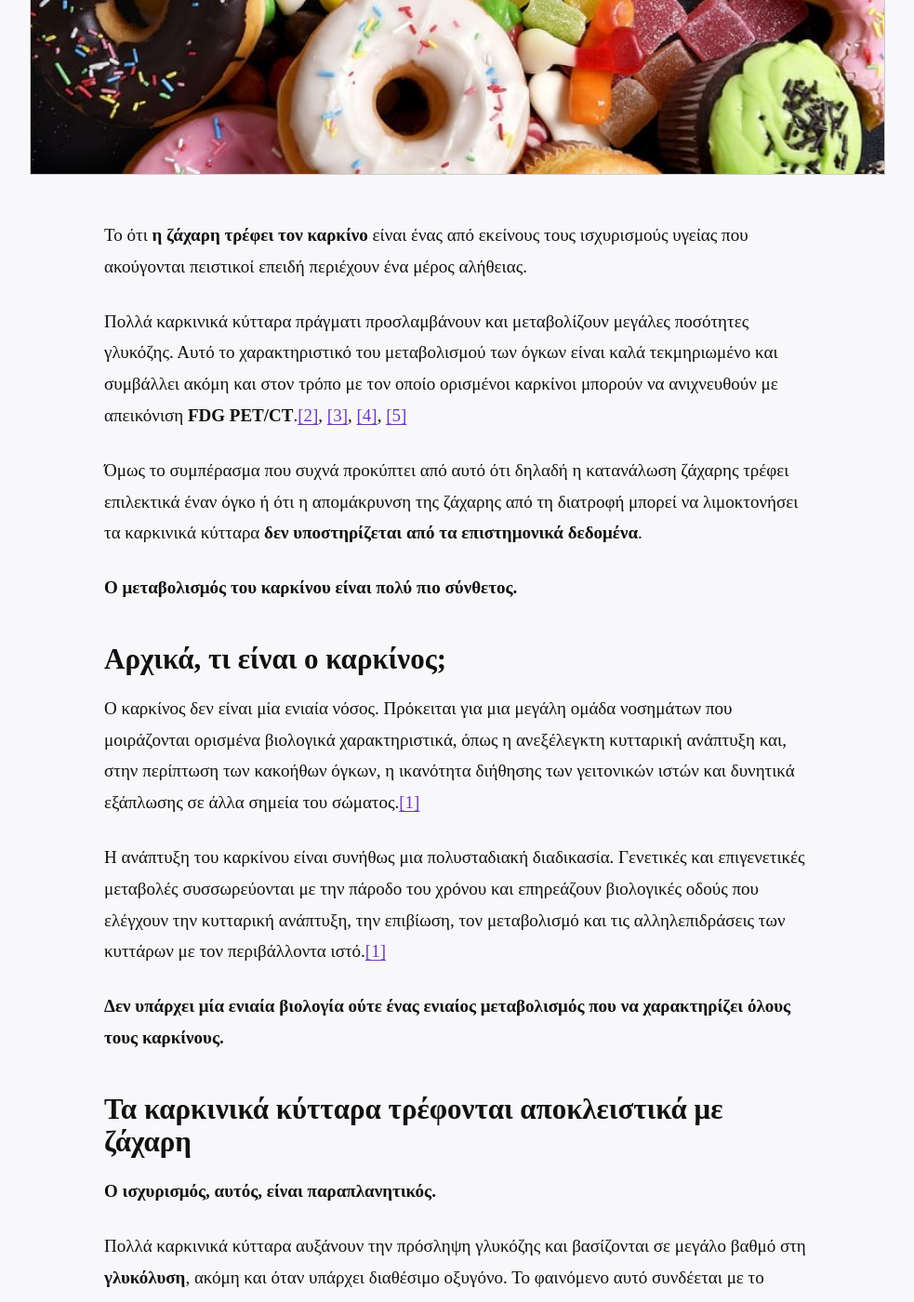
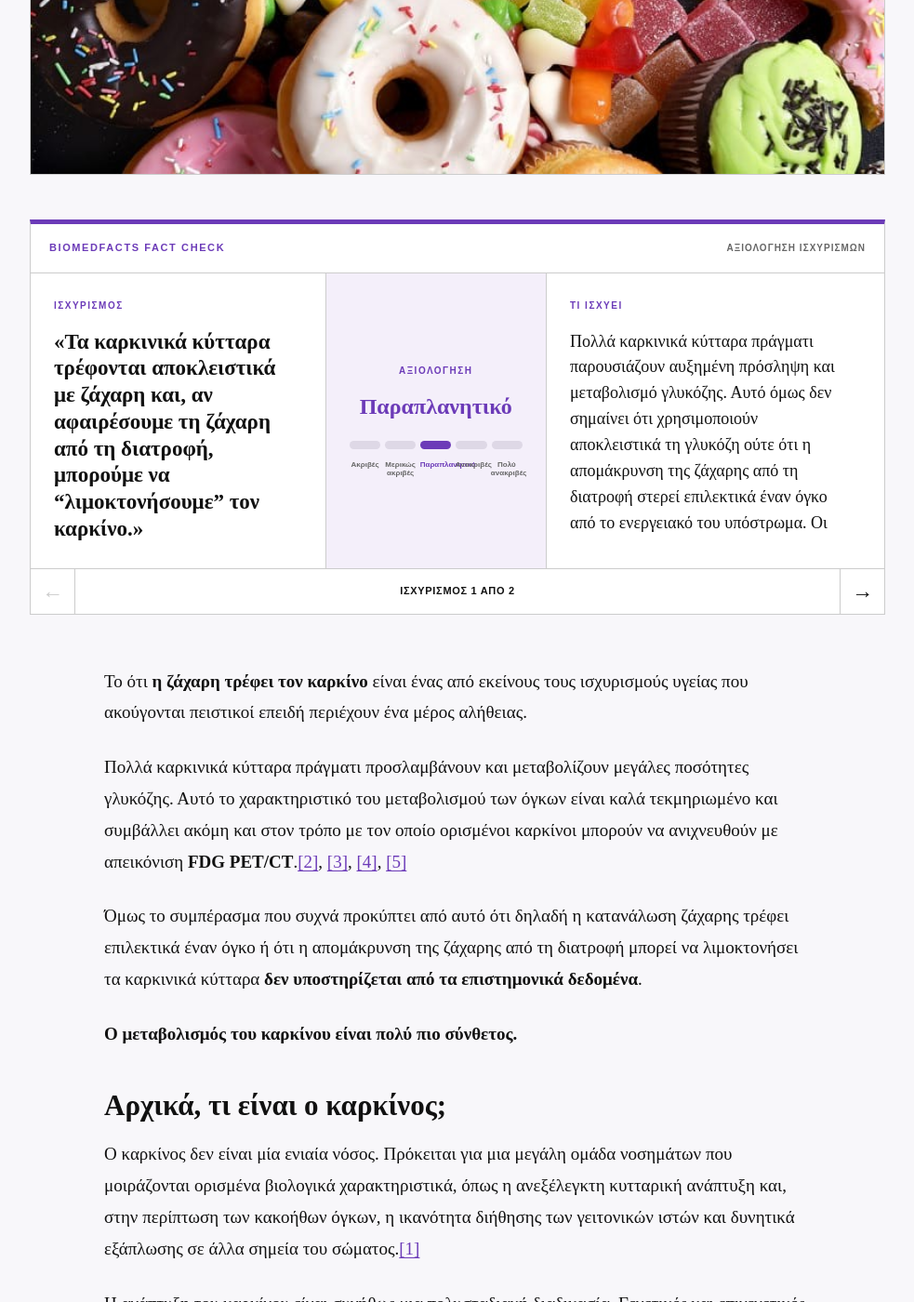
Before and after one commit to BiomedFacts/BiomedFacts, a Jekyll site: the page built from _posts/2026-09-12-zaxarh-kai-karkinos-ti-deixnoyn-ta-episthmonika-dedomena.md, in a window 1280 px wide and 1400 px high, scrolled down 876 px. Shown: the whole window at 93% size, without its empty margins (148-1131 px from the left). Built offline with Jekyll 4.4.1, drawn with Linux system fonts in a browser that asks for light colours; comment, search, counter and statistics services are not loaded.

Commit message:
Update _posts/2026-09-12-zaxarh-kai-karkinos-ti-deixnoyn-ta-episthmonika-dedomena.md (via Pages CMS)

```diff
--- a/_posts/2026-09-12-zaxarh-kai-karkinos-ti-deixnoyn-ta-episthmonika-dedomena.md
+++ b/_posts/2026-09-12-zaxarh-kai-karkinos-ti-deixnoyn-ta-episthmonika-dedomena.md
@@ -12,6 +12,34 @@ featured: false
 seo_title: Η ζάχαρη τρέφει τον καρκίνο; Οι κετογονικές δίαιατες βοηθούν τον καρκίνο;
 seo_description: Η ζάχαρη τρέφει πραγματικά τον καρκίνο; Δείτε τι γνωρίζουμε για
   γλυκόζη, μεταβολισμό όγκων, PET/CT και κετογονική δίαιτα.
+fact_checks:
+  - claim: «Τα καρκινικά κύτταρα τρέφονται αποκλειστικά με ζάχαρη και, αν
+      αφαιρέσουμε τη ζάχαρη από τη διατροφή, μπορούμε να “λιμοκτονήσουμε” τον
+      καρκίνο.»
+    verdict: Παραπλανητικό
+    conclusion: Πολλά καρκινικά κύτταρα πράγματι παρουσιάζουν αυξημένη πρόσληψη και
+      μεταβολισμό γλυκόζης. Αυτό όμως δεν σημαίνει ότι χρησιμοποιούν
+      αποκλειστικά τη γλυκόζη ούτε ότι η απομάκρυνση της ζάχαρης από τη διατροφή
+      στερεί επιλεκτικά έναν όγκο από το ενεργειακό του υπόστρωμα. Οι όγκοι
+      παρουσιάζουν σημαντική μεταβολική ετερογένεια και μπορούν, ανάλογα με τον
+      τύπο και το μικροπεριβάλλον τους, να χρησιμοποιούν και άλλα υποστρώματα,
+      όπως γλουταμίνη, λιπαρά οξέα και γαλακτικό. Παράλληλα, ο οργανισμός
+      διατηρεί τη γλυκόζη του αίματος ακόμη και όταν περιορίζονται οι
+      υδατάνθρακες. Δεν υπάρχουν επαρκή κλινικά δεδομένα που να δείχνουν ότι η
+      απομάκρυνση της ζάχαρης μπορεί να «λιμοκτονήσει» ή να θεραπεύσει έναν
+      υπάρχοντα καρκίνο.
+  - claim: «Στο PET/CT χρησιμοποιούν “ζάχαρη” για να εντοπίσουν τον καρκίνο, άρα
+      αυτό αποδεικνύει ότι ο καρκίνος τρέφεται με ζάχαρη.»
+    verdict: Παραπλανητικό
+    conclusion: "Η FDG PET/CT χρησιμοποιεί την 18F-FDG, ένα ραδιενεργό ανάλογο της
+      γλυκόζης, επειδή πολλοί όγκοι εμφανίζουν αυξημένη πρόσληψη γλυκόζης. Η
+      πρόσληψη FDG, όμως, δεν είναι ειδική για τον καρκίνο: παρατηρείται επίσης
+      σε φυσιολογικούς ιστούς, καθώς και σε φλεγμονές, λοιμώξεις και ιστούς που
+      επουλώνονται. Επιπλέον, δεν εμφανίζουν όλοι οι καρκίνοι έντονη πρόσληψη
+      FDG. Επομένως, το PET/CT δείχνει ότι ορισμένοι όγκοι έχουν αυξημένο
+      μεταβολισμό γλυκόζης· δεν αποδεικνύει ότι επιβιώνουν αποκλειστικά από τη
+      ζάχαρη που καταναλώνουμε ούτε ότι η αποφυγή της μπορεί να τους
+      «λιμοκτονήσει»."
 ---
 Το ότι **η ζάχαρη τρέφει τον καρκίνο** είναι ένας από εκείνους τους ισχυρισμούς υγείας που ακούγονται πειστικοί επειδή περιέχουν ένα μέρος αλήθειας.
 
```
